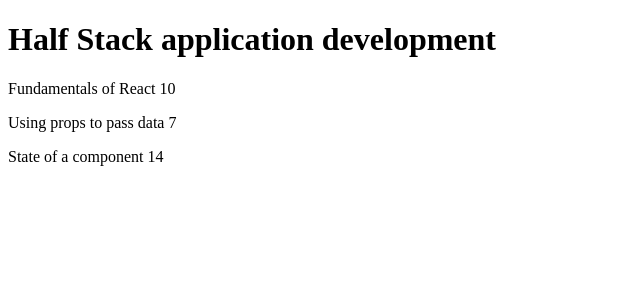
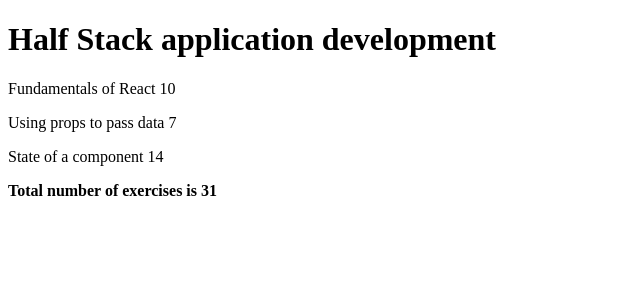
Before and after one commit to jyjokokk/FullStack, a React (Create React App) app in the folder part2/kurssitiedot/: page / in a window 1280 px wide. Shown: the top 300 px of the page, without its empty margins (0-640 px from the left). Built offline with nearby package versions, Linux system fonts and the light colour scheme.

Commit message:
Kurssitiedot - Step 7 and 8 completed

```diff
--- a/part2/kurssitiedot/src/components/Content.js
+++ b/part2/kurssitiedot/src/components/Content.js
@@ -4,10 +4,9 @@
 const Content = ({ parts }) => {
   return (
     <div>
-      {parts.map((part) => <Part key={part.id} part={part.name} exercises={part.exercises} />)}
-      {/* <Part part={parts[0].name} exercises={parts[0].exercises} />
-      <Part part={parts[1].name} exercises={parts[1].exercises} />
-      <Part part={parts[2].name} exercises={parts[2].exercises} /> */}
+      {parts.map((part) =>
+        <Part key={part.id} part={part.name} exercises={part.exercises} />
+      )}
     </div>
   )
 }
--- a/part2/kurssitiedot/src/components/Course.js
+++ b/part2/kurssitiedot/src/components/Course.js
@@ -1,12 +1,14 @@
 import React from 'react';
 import Header from './Header';
 import Content from './Content';
+import Total from './Total';
 
 const Course = ({ course }) => {
   return (
     <div>
       <Header course={course.name} />
       <Content parts={course.parts} />
+      <Total parts={course.parts} />
     </div>
   )
 };
--- /dev/null
+++ b/part2/kurssitiedot/src/components/Total.js
@@ -0,0 +1,17 @@
+import React from 'react';
+
+const Total = ({ parts }) => {
+  const all = parts.reduce((total, amount) => {
+    return total + amount.exercises },
+    0 // the default value to start from
+  );
+  return (
+    <div>
+      <b>
+        Total number of exercises is {all}
+      </b>
+    </div>
+  );
+};
+
+export default Total;
```
